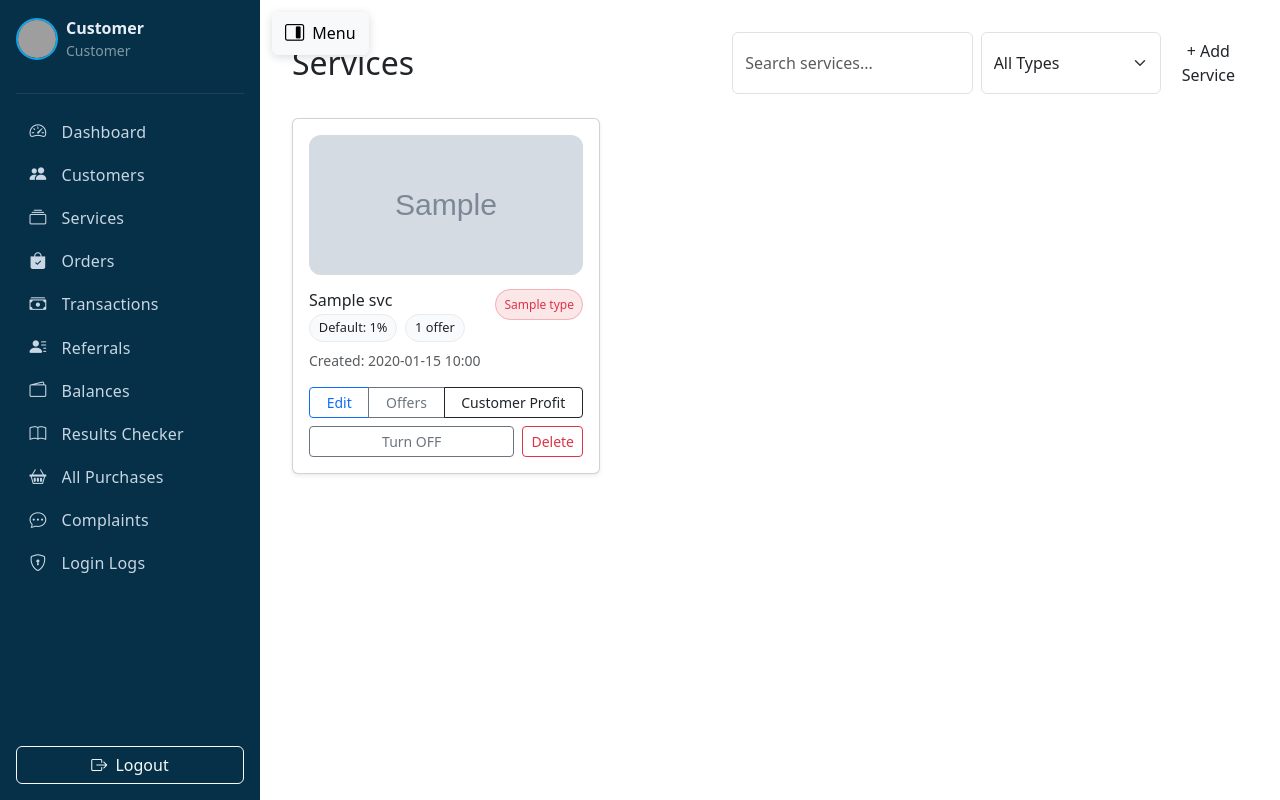
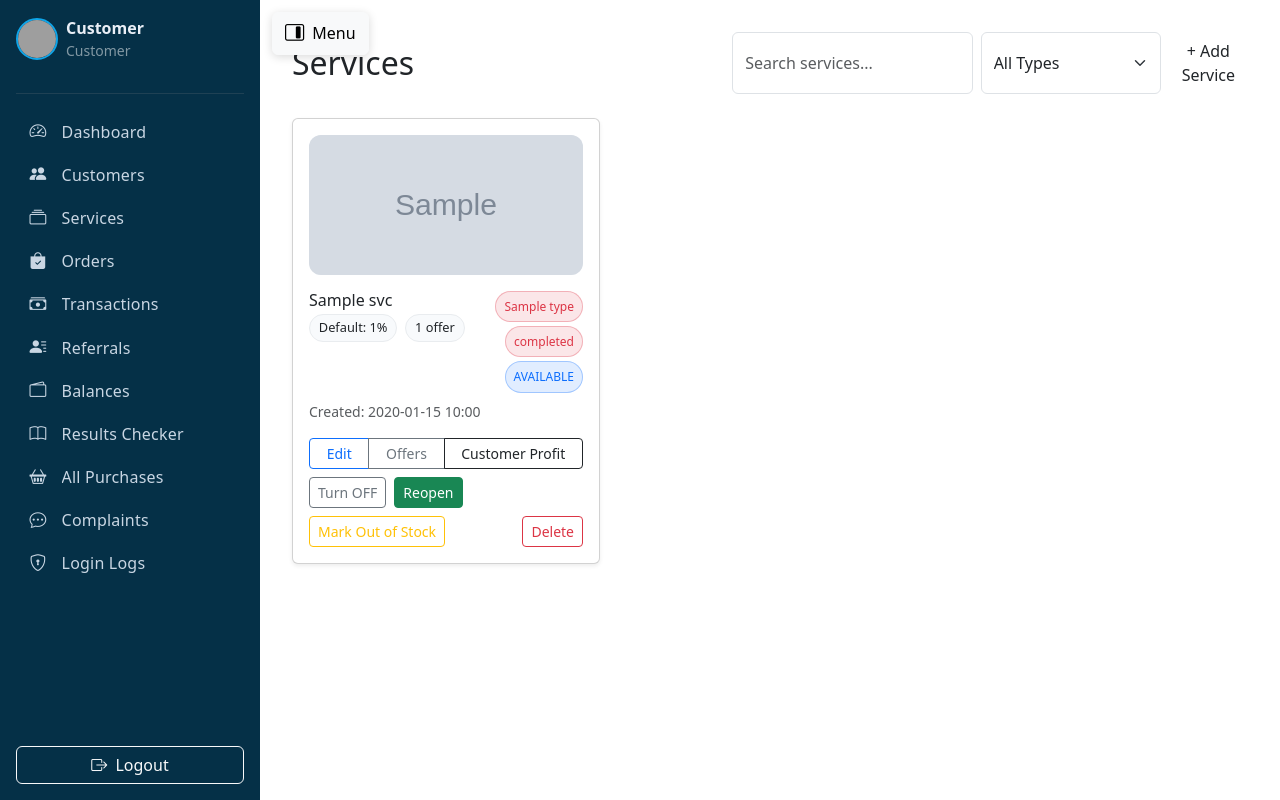
Before and after one commit to Cybok06/nagonu_updated, a Flask app: template templates/admin_services.html in a window 1280 px wide. Run offline with Flask 3, Linux system fonts and the light colour scheme; the template is opened without the code that fills it: most values are stand-ins (such as "Sample title", 1, 10 or a date in 2020); grey boxes marked "Sample" are stand-in pictures; parts of the project's set-up code (start-up, migrations or seed data) failed here and were passed over; grey boxes are pictures that could not be loaded.

Commit message:
Update admin_services.html

```diff
--- a/templates/admin_services.html
+++ b/templates/admin_services.html
@@ -8,7 +8,7 @@
   <link href="https://cdn.jsdelivr.net/npm/bootstrap@5.3.3/dist/css/bootstrap.min.css" rel="stylesheet"/>
 
   <style>
-    :root { --sea-blue:#0ea5e9; --dark-bg:#053047; }
+    :root { --sea-blue:#0ea5e9; }
 
     /* Layout */
     @media (min-width: 992px) { .admin-content { margin-left: 260px; padding: 2rem; } }
@@ -20,10 +20,19 @@
 
     /* Service cards grid */
     .svc-card-img { width:100%; height:140px; object-fit:cover; border-radius:12px; background:#f3f6f9; }
-    .svc-type-badge { font-size:.75rem; padding:.35rem .5rem; border-radius:999px; }
-    .svc-type-API { background:rgba(25,135,84,.12); color:#198754; border:1px solid rgba(25,135,84,.3); }
-    .svc-type-OFF { background:rgba(220,53,69,.12); color:#dc3545; border:1px solid rgba(220,53,69,.3); }
     .svc-chip { background:#f8fafc; border:1px solid #e9ecef; border-radius:999px; padding:.2rem .55rem; font-size:.8rem; }
+
+    /* Badges (Type/Status/Availability) */
+    .svc-badge { font-size:.75rem; padding:.35rem .5rem; border-radius:999px; border:1px solid transparent; display:inline-block; }
+    /* Type */
+    .svc-type-API { background:rgba(25,135,84,.12); color:#198754; border-color:rgba(25,135,84,.3); }
+    .svc-type-OFF { background:rgba(220,53,69,.12); color:#dc3545; border-color:rgba(220,53,69,.3); }
+    /* Status (OPEN/CLOSED) */
+    .svc-status-OPEN { background:rgba(25,135,84,.12); color:#198754; border-color:rgba(25,135,84,.3); }
+    .svc-status-CLOSED { background:rgba(220,53,69,.12); color:#dc3545; border-color:rgba(220,53,69,.3); }
+    /* Availability (AVAILABLE/OUT_OF_STOCK) */
+    .svc-avail-AVAILABLE { background:rgba(13,110,253,.12); color:#0d6efd; border-color:rgba(13,110,253,.3); }
+    .svc-avail-OUT_OF_STOCK { background:rgba(255,193,7,.15); color:#9a6e00; border-color:rgba(255,193,7,.35); }
 
     /* Modal: long-friendly with sticky header + footer */
     .modal-header { position: sticky; top: 0; background: #fff; z-index: 3; border-bottom: 1px solid rgba(0,0,0,.125); }
@@ -67,7 +76,13 @@
         {% set sid = svc._id_str %}
         {% set count = svc.offers|length if svc.offers else 0 %}
         {% set t = (svc.type or 'API') %}
-        <div class="col-12 col-sm-6 col-lg-4 col-xxl-3 svc-card" data-name="{{ (svc.name or '')|lower }}" data-type="{{ t }}">
+        {% set s = (svc.status or 'OPEN') %}
+        {% set a = (svc.availability or 'AVAILABLE') %}
+        <div class="col-12 col-sm-6 col-lg-4 col-xxl-3 svc-card"
+             data-name="{{ (svc.name or '')|lower }}"
+             data-type="{{ t }}"
+             data-status="{{ s }}"
+             data-availability="{{ a }}">
           <div class="card shadow-sm h-100">
             <div class="card-body d-flex flex-column">
               <img src="{{ svc.image_url or '' }}" alt="" class="svc-card-img mb-3">
@@ -80,7 +95,15 @@
                   </div>
                 </div>
                 <div class="text-end">
-                  <span class="svc-type-badge {{ 'svc-type-API' if t=='API' else 'svc-type-OFF' }}">{{ t }}</span>
+                  <div class="mb-1">
+                    <span class="svc-badge {{ 'svc-type-API' if t=='API' else 'svc-type-OFF' }}" data-role="type-badge">{{ t }}</span>
+                  </div>
+                  <div class="mb-1">
+                    <span class="svc-badge {{ 'svc-status-OPEN' if s=='OPEN' else 'svc-status-CLOSED' }}" data-role="status-badge">{{ s }}</span>
+                  </div>
+                  <div>
+                    <span class="svc-badge {{ 'svc-avail-AVAILABLE' if a=='AVAILABLE' else 'svc-avail-OUT_OF_STOCK' }}" data-role="availability-badge">{{ a }}</span>
+                  </div>
                 </div>
               </div>
 
@@ -94,13 +117,31 @@
                   <button class="btn btn-sm btn-outline-secondary" data-bs-toggle="modal" data-bs-target="#offersModal-{{ sid }}">Offers</button>
                   <button class="btn btn-sm btn-outline-dark" data-bs-toggle="modal" data-bs-target="#setCustomerProfitModal-{{ sid }}">Customer Profit</button>
                 </div>
-                <div class="d-flex gap-2">
-                  <button class="btn btn-sm {{ 'btn-success' if t=='OFF' else 'btn-outline-secondary' }} flex-grow-1"
-                          onclick="toggleType('{{ sid }}', '{{ t }}', this)">
+
+                <div class="d-flex flex-wrap gap-2">
+                  <!-- Type toggle -->
+                  <button
+                    class="btn btn-sm {{ 'btn-success' if t=='OFF' else 'btn-outline-secondary' }}"
+                    onclick="toggleType('{{ sid }}', '{{ t }}', this)">
                     {{ 'Turn ON (API)' if t=='OFF' else 'Turn OFF' }}
                   </button>
+
+                  <!-- Status toggle -->
+                  <button
+                    class="btn btn-sm {{ 'btn-outline-warning' if s=='OPEN' else 'btn-success' }}"
+                    onclick="toggleStatus('{{ sid }}', '{{ s }}', this)">
+                    {{ 'Close' if s=='OPEN' else 'Reopen' }}
+                  </button>
+
+                  <!-- Availability toggle -->
+                  <button
+                    class="btn btn-sm {{ 'btn-outline-warning' if a=='AVAILABLE' else 'btn-success' }}"
+                    onclick="toggleAvailability('{{ sid }}', '{{ a }}', this)">
+                    {{ 'Mark Out of Stock' if a=='AVAILABLE' else 'Mark Available' }}
+                  </button>
+
                   <form method="post" action="{{ url_for('admin_services.delete_service', service_id=sid) }}"
-                        onsubmit="return confirm('Delete this service?');">
+                        onsubmit="return confirm('Delete this service?');" class="ms-auto">
                     <button class="btn btn-sm btn-outline-danger" type="submit">Delete</button>
                   </form>
                 </div>
@@ -145,7 +186,7 @@
                   <div class="col-sm-6">
                     <label class="form-label">Default Profit (%)</label>
                     <input type="number" step="0.01" min="0" name="default_profit_percent" class="form-control" placeholder="e.g., 50">
-                    <small class="small-muted">Used when a customer‑specific profit is not set.</small>
+                    <small class="small-muted">Used when a customer-specific profit is not set.</small>
                   </div>
                 </div>
               </div>
@@ -191,7 +232,7 @@
     {% set sid = svc._id_str %}
     {% set count = svc.offers|length if svc.offers else 0 %}
 
-    <!-- Offers viewer (scrolls long) -->
+    <!-- Offers viewer -->
     <div class="modal fade" id="offersModal-{{ sid }}" tabindex="-1" aria-hidden="true">
       <div class="modal-dialog modal-dialog-scrollable modal-fullscreen-sm-down modal-dialog-centered modal-dialog-xxl">
         <div class="modal-content">
@@ -233,7 +274,7 @@
       </div>
     </div>
 
-    <!-- Edit Service (roomy + long offers editor) -->
+    <!-- Edit Service -->
     <div class="modal fade" id="editServiceModal-{{ sid }}" tabindex="-1" aria-hidden="true">
       <div class="modal-dialog modal-dialog-scrollable modal-fullscreen-md-down modal-dialog-centered modal-dialog-xxl">
         <div class="modal-content">
@@ -264,7 +305,7 @@
                       <label class="form-label">Default Profit (%)</label>
                       <input type="number" step="0.01" min="0" name="default_profit_percent" class="form-control"
                              value="{{ (svc.default_profit_percent if svc.default_profit_percent is not none else 0) | round(2) }}">
-                      <small class="small-muted">Used when a customer‑specific profit is not set.</small>
+                      <small class="small-muted">Used when a customer-specific profit is not set.</small>
                     </div>
                   </div>
                 </div>
@@ -436,6 +477,14 @@
     svcSearch?.addEventListener('input', applyFilter);
     typeFilter?.addEventListener('change', applyFilter);
 
+    /* ---------------- Badge helpers ---------------- */
+    function setBadge(el, classesRemove, classAdd, text) {
+      if (!el) return;
+      classesRemove.forEach(c => el.classList.remove(c));
+      if (classAdd) el.classList.add(classAdd);
+      if (text) el.textContent = text;
+    }
+
     /* ---------------- Toggle Type (API <-> OFF) ---------------- */
     async function toggleType(id, current, btn) {
       try {
@@ -448,26 +497,88 @@
         });
         const data = await res.json();
         if (data.success) {
-          // update UI without full reload
           const card = btn.closest('.svc-card');
           if (card) {
             card.setAttribute('data-type', data.type);
-            const badge = card.querySelector('.svc-type-badge');
-            if (badge) {
-              badge.textContent = data.type;
-              badge.classList.toggle('svc-type-API', data.type === 'API');
-              badge.classList.toggle('svc-type-OFF', data.type === 'OFF');
-            }
+            const typeBadge = card.querySelector('[data-role="type-badge"]');
+            setBadge(typeBadge, ['svc-type-API','svc-type-OFF'], data.type === 'API' ? 'svc-type-API' : 'svc-type-OFF', data.type);
             // flip button label/style
             btn.classList.toggle('btn-success', data.type === 'OFF');
             btn.classList.toggle('btn-outline-secondary', data.type !== 'OFF');
             btn.textContent = (data.type === 'OFF') ? 'Turn ON (API)' : 'Turn OFF';
-            // also update "current" for next click
             btn.setAttribute('onclick', `toggleType('${id}', '${data.type}', this)`);
           }
-          applyFilter(); // in case filter should hide/show after change
+          applyFilter();
         } else {
           alert(data.error || 'Failed to update type.');
+        }
+      } catch (e) {
+        alert('Network error.');
+      } finally {
+        btn?.removeAttribute('disabled');
+      }
+    }
+
+    /* ---------------- Toggle Status (OPEN <-> CLOSED) ---------------- */
+    async function toggleStatus(id, current, btn) {
+      try {
+        const desired = current === 'CLOSED' ? 'OPEN' : 'CLOSED';
+        btn?.setAttribute('disabled', 'disabled');
+        const res = await fetch(`/admin/services/${id}/status`, {
+          method: 'POST',
+          headers: { 'Content-Type': 'application/json', 'X-Requested-With': 'XMLHttpRequest' },
+          body: JSON.stringify({ status: desired })
+        });
+        const data = await res.json();
+        if (data.success) {
+          const card = btn.closest('.svc-card');
+          if (card) {
+            card.setAttribute('data-status', data.status);
+            const badge = card.querySelector('[data-role="status-badge"]');
+            setBadge(badge, ['svc-status-OPEN','svc-status-CLOSED'], data.status === 'OPEN' ? 'svc-status-OPEN' : 'svc-status-CLOSED', data.status);
+            // button visuals + next label
+            const isOpen = data.status === 'OPEN';
+            btn.classList.toggle('btn-outline-warning', isOpen);
+            btn.classList.toggle('btn-success', !isOpen);
+            btn.textContent = isOpen ? 'Close' : 'Reopen';
+            btn.setAttribute('onclick', `toggleStatus('${id}', '${data.status}', this)`);
+          }
+        } else {
+          alert(data.error || 'Failed to update status.');
+        }
+      } catch (e) {
+        alert('Network error.');
+      } finally {
+        btn?.removeAttribute('disabled');
+      }
+    }
+
+    /* -------- Toggle Availability (AVAILABLE <-> OUT_OF_STOCK) --- */
+    async function toggleAvailability(id, current, btn) {
+      try {
+        const desired = current === 'OUT_OF_STOCK' ? 'AVAILABLE' : 'OUT_OF_STOCK';
+        btn?.setAttribute('disabled', 'disabled');
+        const res = await fetch(`/admin/services/${id}/availability`, {
+          method: 'POST',
+          headers: { 'Content-Type': 'application/json', 'X-Requested-With': 'XMLHttpRequest' },
+          body: JSON.stringify({ availability: desired })
+        });
+        const data = await res.json();
+        if (data.success) {
+          const card = btn.closest('.svc-card');
+          if (card) {
+            card.setAttribute('data-availability', data.availability);
+            const badge = card.querySelector('[data-role="availability-badge"]');
+            setBadge(badge, ['svc-avail-AVAILABLE','svc-avail-OUT_OF_STOCK'], data.availability === 'AVAILABLE' ? 'svc-avail-AVAILABLE' : 'svc-avail-OUT_OF_STOCK', data.availability);
+            // button visuals + next label
+            const isAvail = data.availability === 'AVAILABLE';
+            btn.classList.toggle('btn-outline-warning', isAvail);
+            btn.classList.toggle('btn-success', !isAvail);
+            btn.textContent = isAvail ? 'Mark Out of Stock' : 'Mark Available';
+            btn.setAttribute('onclick', `toggleAvailability('${id}', '${data.availability}', this)`);
+          }
+        } else {
+          alert(data.error || 'Failed to update availability.');
         }
       } catch (e) {
         alert('Network error.');
@@ -547,7 +658,6 @@
     }
 
     /* ---------------- Filters for selects & tables ---------------- */
-    // Filter <select> options for customer picker
     document.addEventListener('input', function(e) {
       const inp = e.target.closest('[data-filter-select]');
       if (!inp) return;
@@ -565,7 +675,6 @@
       }
     });
 
-    // Filter rows in overrides table
     document.addEventListener('input', function(e) {
       const box = e.target.closest('[data-filter-table]');
       if (!box) return;
```
